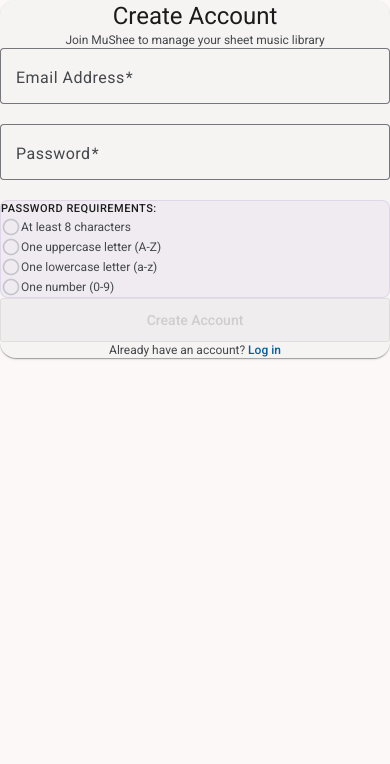
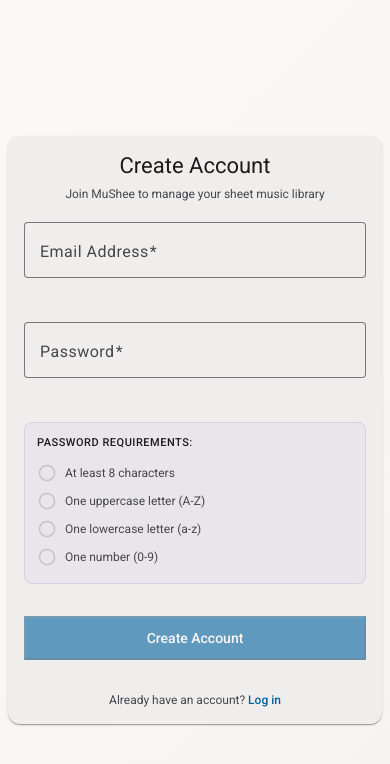
Before and after one commit to Seg0r/MuShee, an Angular app: page /register in a window 390 px wide. Shown: the top 764 px of the page. Built offline with nearby package versions, Linux system fonts and the light colour scheme.

Commit message:
refactor: registration layout unified with login

```diff
--- a/src/app/components/registration/registration.component.html
+++ b/src/app/components/registration/registration.component.html
@@ -1,6 +1,5 @@
 <div class="registration-container">
-  <mat-card class="registration-card">
-    <mat-card-content>
+  <div class="form-wrapper">
     <!-- Page Header -->
     <div class="page-header">
       <h1>Create Account</h1>
@@ -119,9 +118,7 @@
           >
             <mat-icon class="requirement-icon" aria-hidden="true">
               {{
-                  isPasswordRequirementMet('hasUppercase')
-                    ? 'check_circle'
-                    : 'radio_button_unchecked'
+                isPasswordRequirementMet('hasUppercase') ? 'check_circle' : 'radio_button_unchecked'
               }}
             </mat-icon>
             <span>One uppercase letter (A-Z)</span>
@@ -137,9 +134,7 @@
           >
             <mat-icon class="requirement-icon" aria-hidden="true">
               {{
-                  isPasswordRequirementMet('hasLowercase')
-                    ? 'check_circle'
-                    : 'radio_button_unchecked'
+                isPasswordRequirementMet('hasLowercase') ? 'check_circle' : 'radio_button_unchecked'
               }}
             </mat-icon>
             <span>One lowercase letter (a-z)</span>
@@ -187,8 +182,7 @@
         <a routerLink="/login" class="login-link" tabindex="0">Log in</a>
       </div>
     </form>
-    </mat-card-content>
-  </mat-card>
+  </div>
 
   <!-- Loading Overlay (during submission) -->
   @if (isLoading()) {
--- a/src/app/components/registration/registration.component.scss
+++ b/src/app/components/registration/registration.component.scss
@@ -1,91 +1,93 @@
 :host {
   display: flex;
+  align-items: center;
   justify-content: center;
-  align-items: center;
   min-height: 100vh;
-  padding: var(--mat-sys-spacing-16);
-  background: var(--mat-sys-surface);
+  width: 100%;
+  background: linear-gradient(
+    135deg,
+    var(--mat-sys-surface) 0%,
+    var(--mat-sys-surface-container-low) 100%
+  );
+  padding: 1rem;
 }
 
 .registration-container {
-  position: relative;
+  display: flex;
+  align-items: center;
+  justify-content: center;
+  width: 100%;
+  min-height: 100vh;
+}
+
+/* Form Wrapper */
+.form-wrapper {
+  display: flex;
+  flex-direction: column;
+  gap: 2rem;
   width: 100%;
   max-width: 420px;
-  animation: slideIn 0.3s ease-out;
-}
+  padding: 2rem;
+  background-color: var(--mat-sys-surface-container);
+  border-radius: var(--mat-sys-corner-large);
+  box-shadow: var(--mat-sys-level1);
+  animation: fadeInUp 0.4s ease-out;
 
-@keyframes slideIn {
-  from {
-    opacity: 0;
-    transform: translateY(10px);
-  }
-  to {
-    opacity: 1;
-    transform: translateY(0);
+  @media (prefers-reduced-motion: reduce) {
+    animation: none;
   }
 }
 
 .registration-card {
-  box-shadow: var(--mat-sys-level1);
-  border-radius: var(--mat-sys-corner-large);
+  box-shadow: none;
+  border-radius: 0;
   transition:
     box-shadow 0.3s ease,
     transform 0.2s ease;
-
-  &:focus-within {
-    box-shadow: var(--mat-sys-level2);
-  }
+  background: transparent;
 
   mat-card-content {
-    padding: var(--mat-sys-spacing-24);
+    padding: 0;
   }
 }
 
+/* Page Header */
 .page-header {
+  display: flex;
+  flex-direction: column;
+  gap: 0.5rem;
   text-align: center;
-  margin-bottom: var(--mat-sys-spacing-24);
 
   h1 {
-    margin: 0 0 var(--mat-sys-spacing-8) 0;
+    margin: 0;
+    font: var(--mat-sys-headline-medium);
     color: var(--mat-sys-on-surface);
-    font: var(--mat-sys-headline-medium);
     font-weight: 500;
-    animation: fadeInDown 0.4s ease-out;
   }
 
   .subtitle {
     margin: 0;
+    font: var(--mat-sys-body-medium);
     color: var(--mat-sys-on-surface-variant);
-    font: var(--mat-sys-body-medium);
-    animation: fadeInDown 0.5s ease-out;
+    line-height: 1.5;
   }
 }
 
-@keyframes fadeInDown {
-  from {
-    opacity: 0;
-    transform: translateY(-5px);
-  }
-  to {
-    opacity: 1;
-    transform: translateY(0);
-  }
-}
-
+/* Registration Form */
 .registration-form {
   display: flex;
   flex-direction: column;
-  gap: var(--mat-sys-spacing-16);
+  gap: 1.5rem;
 }
 
+/* Error Container */
 .error-container {
   display: flex;
-  gap: var(--mat-sys-spacing-12);
-  padding: var(--mat-sys-spacing-12);
+  gap: 0.75rem;
+  padding: 1rem;
   background: rgba(var(--mat-sys-error-rgb, 179, 38, 30), 0.08);
   border: 1px solid var(--mat-sys-error);
   border-radius: var(--mat-sys-corner-medium);
-  margin-bottom: var(--mat-sys-spacing-8);
   animation: slideDown 0.3s ease-out;
 
   .error-icon {
@@ -106,7 +108,7 @@
   }
 
   .error-subtext {
-    margin: var(--mat-sys-spacing-8) 0 0 0;
+    margin: 0.5rem 0 0 0;
     font: var(--mat-sys-label-small);
   }
 
@@ -140,10 +142,10 @@
   }
 }
 
+/* Form Field */
 .form-field {
   width: 100%;
 
-  // Enhance form field styling
   ::ng-deep {
     .mdc-text-field {
       transition: all 0.3s ease;
@@ -163,15 +165,16 @@
   }
 }
 
+/* Password Requirements */
 .password-requirements {
-  padding: var(--mat-sys-spacing-12);
+  padding: 1rem;
   background: rgba(var(--mat-sys-primary-rgb, 103, 58, 183), 0.04);
   border: 1px solid rgba(var(--mat-sys-primary-rgb, 103, 58, 183), 0.12);
   border-radius: var(--mat-sys-corner-small);
   animation: fadeIn 0.4s ease-out 0.1s both;
 
   .requirements-label {
-    margin: 0 0 var(--mat-sys-spacing-8) 0;
+    margin: 0 0 0.5rem 0;
     color: var(--mat-sys-on-surface);
     font: var(--mat-sys-label-small);
     text-transform: uppercase;
@@ -188,8 +191,8 @@
   .requirement-item {
     display: flex;
     align-items: center;
-    gap: var(--mat-sys-spacing-8);
-    padding: var(--mat-sys-spacing-6) 0;
+    gap: 0.5rem;
+    padding: 0.375rem 0;
     color: var(--mat-sys-on-surface-variant);
     font: var(--mat-sys-body-small);
     transition: color 0.2s ease;
@@ -247,10 +250,11 @@
   }
 }
 
+/* Button Container */
 .button-container {
   display: flex;
-  gap: var(--mat-sys-spacing-8);
-  margin-top: var(--mat-sys-spacing-8);
+  gap: 0.5rem;
+  margin-top: 0.5rem;
 
   .submit-button {
     width: 100%;
@@ -258,26 +262,28 @@
     display: flex;
     align-items: center;
     justify-content: center;
-    gap: var(--mat-sys-spacing-8);
+    gap: 0.5rem;
     font: var(--mat-sys-label-large);
     transition: all 0.3s ease;
     position: relative;
     overflow: hidden;
+    background-color: var(--mat-sys-primary);
+    color: var(--mat-sys-on-primary);
 
     &:not(:disabled) {
       &:hover {
         transform: translateY(-2px);
-        box-shadow: var(--mat-sys-level2);
+        box-shadow: var(--mat-sys-level1);
       }
 
       &:active {
         transform: translateY(0);
-        box-shadow: var(--mat-sys-level1);
+        box-shadow: none;
       }
     }
 
     &:disabled {
-      opacity: 0.5;
+      opacity: 0.6;
       cursor: not-allowed;
     }
 
@@ -293,6 +299,7 @@
   }
 }
 
+/* Password Toggle */
 .password-toggle {
   cursor: pointer;
   transition: all 0.2s ease;
@@ -313,11 +320,12 @@
   }
 }
 
+/* Login Container */
 .login-container {
   text-align: center;
   font: var(--mat-sys-body-small);
   color: var(--mat-sys-on-surface-variant);
-  padding-top: var(--mat-sys-spacing-8);
+  padding-top: 0.5rem;
 
   .login-link {
     color: var(--mat-sys-primary);
@@ -358,6 +366,7 @@
   }
 }
 
+/* Loading Overlay */
 .loading-overlay {
   position: fixed;
   top: 0;
@@ -373,27 +382,31 @@
   backdrop-filter: blur(2px);
 }
 
-// Responsive Design
+/* Animations */
+@keyframes fadeInUp {
+  from {
+    opacity: 0;
+    transform: translateY(1rem);
+  }
+  to {
+    opacity: 1;
+    transform: translateY(0);
+  }
+}
+
+/* Responsive Design */
 @media (max-width: 600px) {
   :host {
-    padding: var(--mat-sys-spacing-12);
-    align-items: flex-start;
-    padding-top: var(--mat-sys-spacing-24);
+    padding: 0.5rem;
   }
 
-  .registration-container {
+  .form-wrapper {
     max-width: 100%;
-  }
-
-  .registration-card {
-    mat-card-content {
-      padding: var(--mat-sys-spacing-16);
-    }
+    padding: 1.5rem;
+    gap: 1.5rem;
   }
 
   .page-header {
-    margin-bottom: var(--mat-sys-spacing-16);
-
     h1 {
       font: var(--mat-sys-headline-small);
     }
@@ -404,15 +417,14 @@
   }
 
   .registration-form {
-    gap: var(--mat-sys-spacing-12);
+    gap: 1.5rem;
   }
 
   .password-requirements {
-    padding: var(--mat-sys-spacing-8);
-    gap: var(--mat-sys-spacing-8);
+    padding: 0.75rem;
 
     .requirement-item {
-      padding: var(--mat-sys-spacing-4) 0;
+      padding: 0.25rem 0;
     }
   }
 
@@ -423,29 +435,32 @@
   }
 }
 
-// Tablet and larger screens
-@media (min-width: 601px) and (max-width: 960px) {
-  .registration-container {
-    max-width: 360px;
+@media (max-width: 480px) {
+  .form-wrapper {
+    padding: 1rem;
+    gap: 1.25rem;
+    border-radius: var(--mat-sys-corner-medium);
   }
 
-  .registration-card {
-    mat-card-content {
-      padding: var(--mat-sys-spacing-20);
+  .page-header {
+    gap: 0.375rem;
+
+    h1 {
+      font: var(--mat-sys-title-large);
+    }
+
+    .subtitle {
+      font: var(--mat-sys-body-small);
     }
   }
 }
 
-// Dark mode support
-@media (prefers-color-scheme: dark) {
-  .password-requirements {
-    background: rgba(var(--mat-sys-primary-rgb, 177, 222, 255), 0.08);
-    border-color: rgba(var(--mat-sys-primary-rgb, 177, 222, 255), 0.12);
+/* Accessibility */
+@media (prefers-reduced-motion: reduce) {
+  .form-wrapper {
+    animation: none;
   }
-}
 
-// Reduced motion support
-@media (prefers-reduced-motion: reduce) {
   * {
     animation-duration: 0.01ms !important;
     animation-iteration-count: 1 !important;
@@ -453,8 +468,16 @@
   }
 }
 
-// High contrast mode support
+/* High Contrast Mode Support */
 @media (prefers-contrast: more) {
+  .form-wrapper {
+    border: 2px solid var(--mat-sys-outline);
+  }
+
+  .page-header h1 {
+    font-weight: 600;
+  }
+
   .error-container {
     border-width: 2px;
   }
@@ -469,3 +492,17 @@
     }
   }
 }
+
+/* Focus Management */
+:focus-visible {
+  outline: 2px solid var(--mat-sys-primary);
+  outline-offset: 2px;
+}
+
+// Dark mode support
+@media (prefers-color-scheme: dark) {
+  .password-requirements {
+    background: rgba(var(--mat-sys-primary-rgb, 177, 222, 255), 0.08);
+    border-color: rgba(var(--mat-sys-primary-rgb, 177, 222, 255), 0.12);
+  }
+}
--- a/src/app/components/registration/registration.component.ts
+++ b/src/app/components/registration/registration.component.ts
@@ -26,7 +26,6 @@ import { MatFormField, MatLabel, MatError } from '@angular/material/form-field';
 import { MatInput } from '@angular/material/input';
 import { MatIcon } from '@angular/material/icon';
 import { MatProgressSpinner } from '@angular/material/progress-spinner';
-import { MatCard, MatCardContent } from '@angular/material/card';
 import type {
   AuthError,
   RegistrationFormData,
@@ -51,8 +50,6 @@ import type {
     MatInput,
     MatIcon,
     MatProgressSpinner,
-    MatCard,
-    MatCardContent,
   ],
   templateUrl: './registration.component.html',
   styleUrl: './registration.component.scss',
```
Lines whose indentation alone changed are shown as unchanged.
